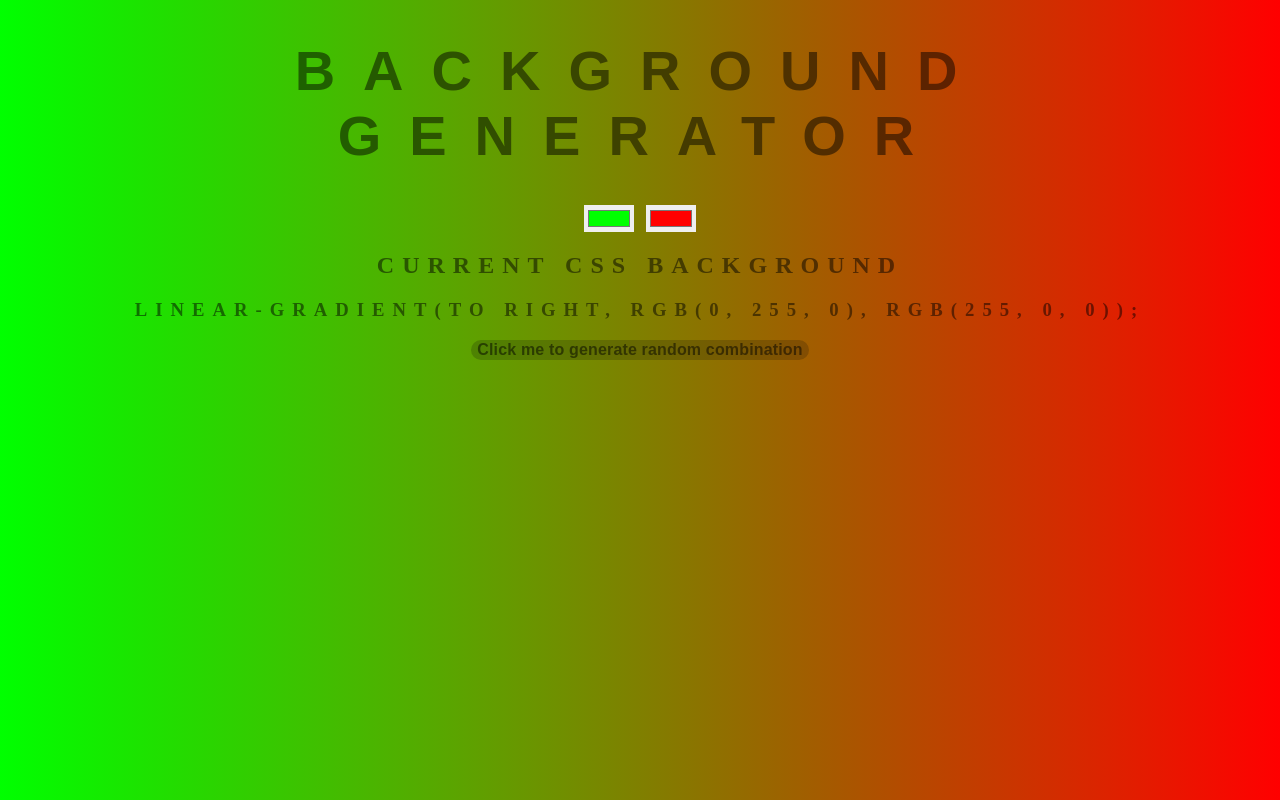
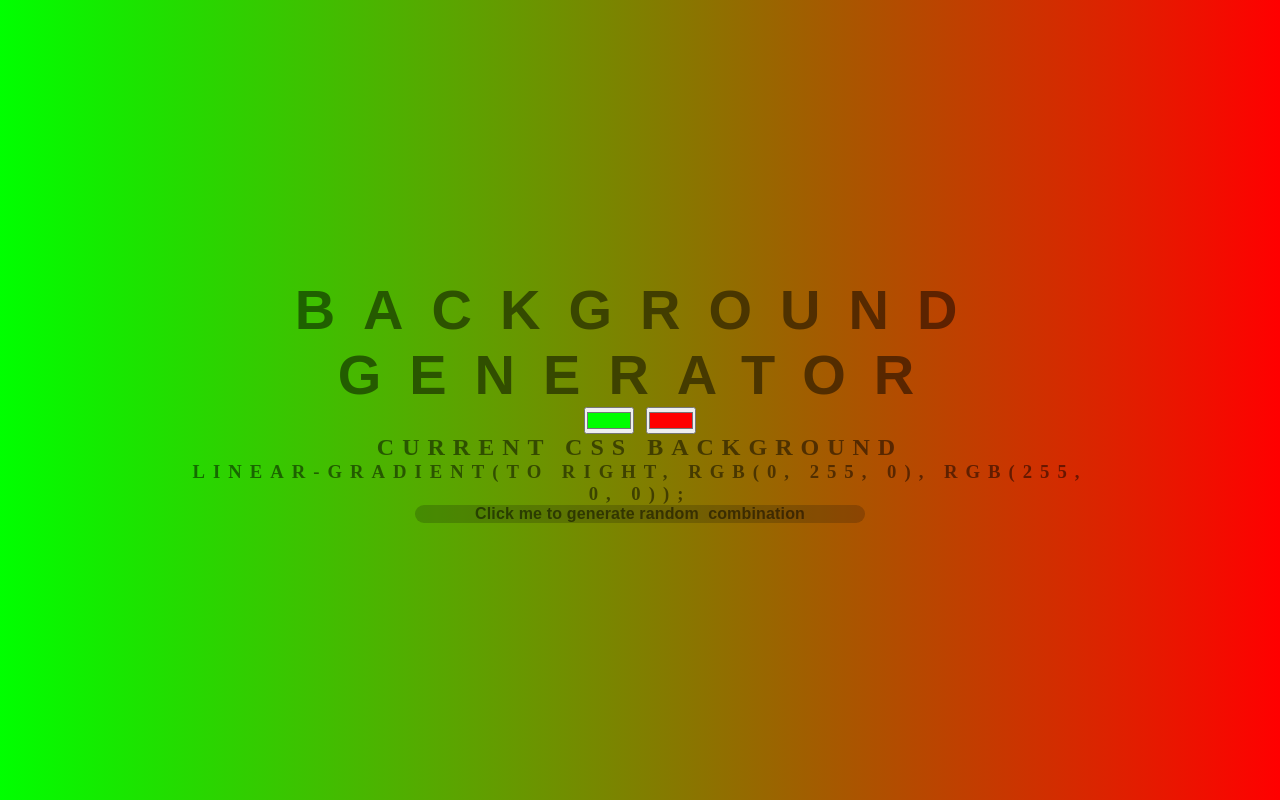
Before and after one commit to felipejoribeiro/simple_back_ground_picker, a plain HTML site: page index.html in a window 1280 px wide. Drawn offline with Linux system fonts and the light colour scheme.

Commit message:
💍 Front end update
- The container wrapper was created
- Some flex box sorcery was added to enhance compatibility with unusual display dimensions.
- icon added to the website. (in assets/icon)

```diff
--- a/index.html
+++ b/index.html
@@ -1,25 +1,48 @@
 <!DOCTYPE html>
+
+ <!-- Main html file  -->
+ <!-- Felipe J. O. Ribeiro  -->
+ <!-- Version 1.0  -->
 <html lang="en">
+
+<!-- Meta files annexed on the html file for additional instructions -->
 <head>
+    <!-- Universal character support -->
     <meta charset="UTF-8">
+    <!-- Determination of display scale for better compatibility -->
     <meta name="viewport" content="width=device-width, initial-scale=1.0">
-    <title>Gradient Background</title>
+    <!-- Website Title -->
+    <title>Background Picker</title>
+    <!-- Importing css file for fashion -->
     <link rel="stylesheet" type="text/css" href="style.css">
+    <!-- Favicon icon determination -->
+    <link rel="shortcut icon" type="image/x-icon" href="assets/icon/logo_favicon.ico" />
 </head>
 
 
 
+<!-- Content that appears in the page -->
+<body id="gradient">
 
-<body id="gradient">
-    <h1>Background Generator </h1>
-    <input class="color1" type="color" name="color1" value="#00ff00">
-    <input class="color2" type="color" name="color2" value="#ff0000">
-    <h2> Current CSS Background </h2>
-    <h3></h3>
-    <button id="random_button">Click me to generate random combination</button>
+    <div class="container">
 
-    <script type="text/javascript" src="script.js"></script>
+        <!-- Landing page with main page functionalities -->
+        <h1>Background Generator </h1>
 
+        <div>
+        <input class="color1" type="color" name="color1"    value="#00ff00">
+        <input class="color2" type="color" name="color2"    value="#ff0000">
+        </div>
+
+        <h2> Current CSS Background </h2>
+        <h3></h3>
+
+        <button id="random_button">Click me to generate random  combination</button>
+
+        <!-- Script that executes main functionalities -->
+        <script type="text/javascript" src="script.js"></script>
+
+    </div>
 
 </body>
 
--- a/style.css
+++ b/style.css
@@ -1,17 +1,29 @@
-*{
-    border: none;
+/* CSS file with main aesthetic definitions for the webpage */
+/* Felipe J. O. Ribeiro */
+/* Version 1.0 */
+
+/*! Global configuration */
+*,
+*::before,
+*::after{
+    box-sizing: border-box;
+    /* border: 1px solid; */
+    padding: 0px;
+    margin: 0px;
 }
 
+/*! Elements general configuration */
+/* body configuration */
 body{
-    font: 'Raleway', sans-serif;
-    color: rgba(0, 0, 0, 0.5);
-    text-align: center;
-    text-transform: uppercase;
-    letter-spacing: 0.5em;
-    top: 15%;
+    min-height: 100vh;
+    display: flex;
+    flex-direction: column;
+    align-items: center;
+    justify-content: center;
     background: linear-gradient(to right, red , yellow);
 }
 
+/* Main header of the page */
 h1{
     font: 600 3.5em 'Raleway', sans-serif;
     color: rgba(0, 0, 0, .5);
@@ -21,17 +33,30 @@ h1{
     width: 100%;
 }
 
+/* Buttons configuration */
 button:focus { outline-style: none; }
 
 button{
     font: 900 1em 'Raleway' , sans-serif;
     background: rgba(13, 13, 13, 0.2);
     border: none;
+    width: 50%;
+    min-width: fit-content;
     text-decoration: none;
     white-space: pre;
-    border-radius: 4em;
+    border-radius: 2em;
     color: rgba(0, 0, 0, .5);
     text-align: center;
     text-transform: none;
     letter-spacing: 0.01em;
 }
+
+/*! classes configuration */
+.container{
+    max-width: 900px;
+    font: 'Raleway', sans-serif;
+    color: rgba(0, 0, 0, 0.5);
+    text-align: center;
+    text-transform: uppercase;
+    letter-spacing: 0.5em;
+}
```
Also changed, not shown: assets/icon/logo_favicon.ico (added), 1 other file.
